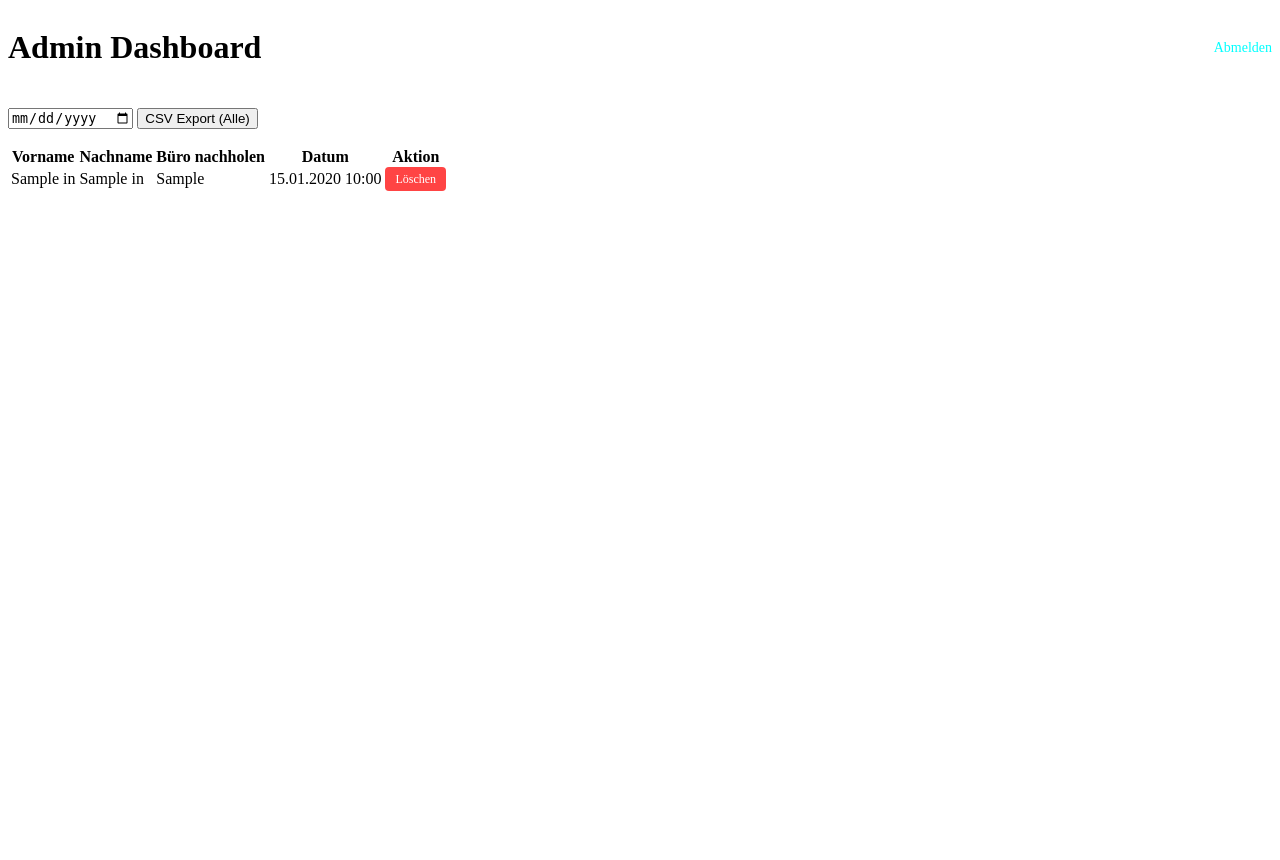
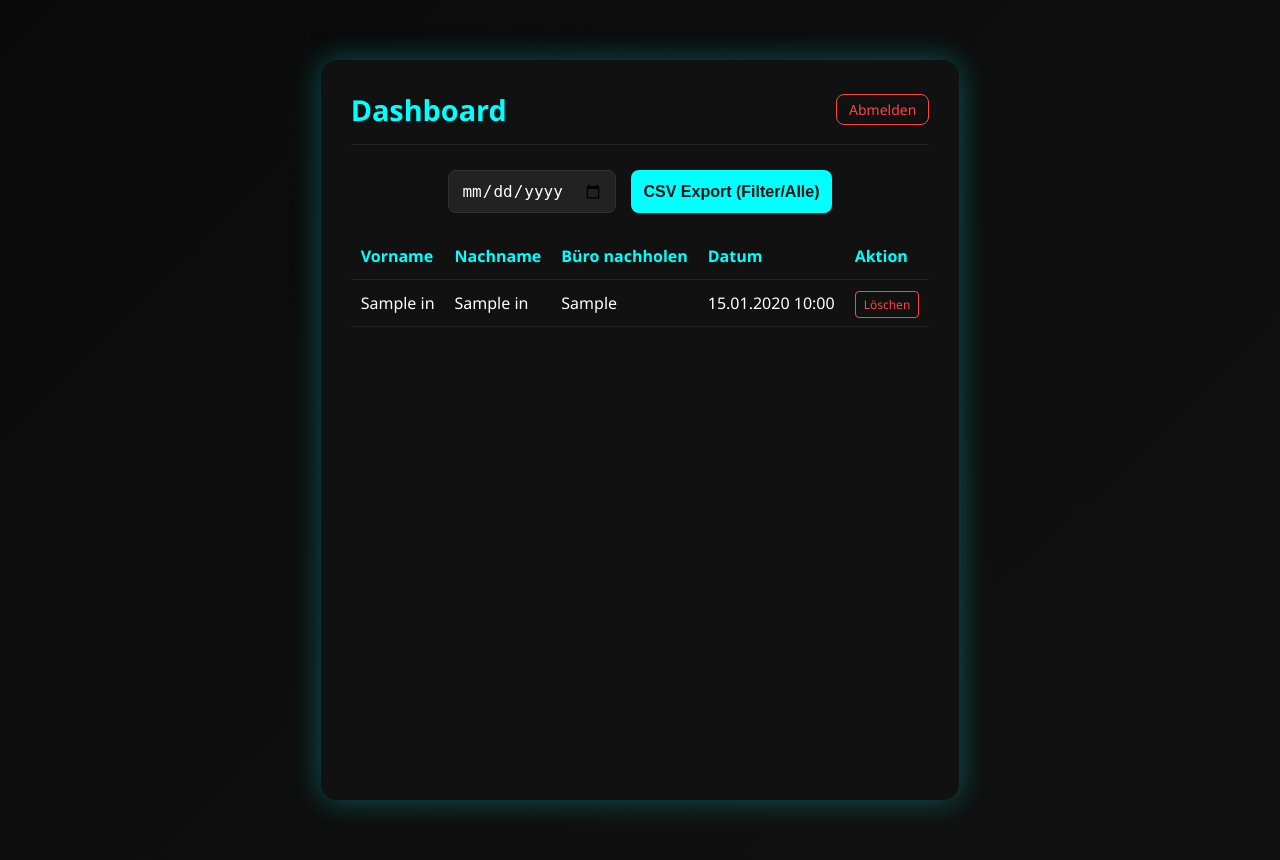
Before and after one commit to mbotru/qr-anwesenheit, a Flask app: page /dashboard in a window 1280 px wide. Before the commit the page ends 191 px from the top, so only its background shows below. Run offline with Flask 3, Linux system fonts and the light colour scheme; the visitor is signed in with stand-in values (Sample User, id 1); tables that the repository leaves empty hold one stand-in row (values such as "Sample post").

Commit message:
Update dashboard.html

```diff
--- a/templates/dashboard.html
+++ b/templates/dashboard.html
@@ -1,35 +1,43 @@
+<!DOCTYPE html>
+<html lang="de">
+<head>
+<meta charset="UTF-8">
+<meta name="viewport" content="width=device-width, initial-scale=1.0">
+<title>Admin Dashboard</title>
 <style>
-    /* Ergänzung für den Lösch-Button */
-    .btn-delete {
-        background: #ff4444;
-        color: white;
-        border: none;
-        padding: 5px 10px;
-        border-radius: 4px;
-        cursor: pointer;
-        text-decoration: none;
-        font-size: 12px;
-    }
-    .btn-delete:hover { background: #cc0000; }
+    * { box-sizing: border-box; margin: 0; padding: 0; }
+    body, html { font-family: 'Segoe UI', sans-serif; background: linear-gradient(135deg, #0a0a0a, #111111); min-height: 100vh; display: flex; justify-content: center; padding: 30px 10px; }
+    .container { background: #111; padding: 30px; border-radius: 16px; box-shadow: 0 0 30px rgba(0, 255, 255, 0.3); max-width: 900px; width: 100%; color: #fff; }
+    .header { display: flex; justify-content: space-between; align-items: center; margin-bottom: 25px; border-bottom: 1px solid #222; padding-bottom: 15px; }
+    h1 { color: #00ffff; font-size: 1.8rem; }
+    .logout-btn { color: #ff4444; text-decoration: none; border: 1px solid #ff4444; padding: 5px 12px; border-radius: 8px; font-size: 14px; transition: 0.3s; }
+    .logout-btn:hover { background: #ff4444; color: white; }
 
-    .header-actions {
-        display: flex;
-        justify-content: space-between;
-        align-items: center;
-        margin-bottom: 20px;
-    }
-    .logout-link { color: #00ffff; text-decoration: none; font-size: 14px; }
+    form { display: flex; flex-wrap: wrap; gap: 15px; justify-content: center; margin-bottom: 20px; }
+    input[type="date"], input[type="submit"] { padding: 10px 12px; border-radius: 8px; border: none; font-size: 16px; }
+    input[type="date"] { background: #222; color: #fff; border: 1px solid #333; }
+    input[type="submit"] { background: #00ffff; color: #111; font-weight: bold; cursor: pointer; transition: 0.3s; }
+    input[type="submit"]:hover { background: #00cccc; }
+
+    table { width: 100%; border-collapse: collapse; margin-top: 20px; text-align: left; }
+    th, td { padding: 12px 10px; border-bottom: 1px solid #222; }
+    th { background-color: #111; color: #00ffff; font-weight: bold; }
+    .btn-delete { color: #ff4444; text-decoration: none; font-size: 12px; padding: 4px 8px; border: 1px solid #ff4444; border-radius: 4px; }
+    .btn-delete:hover { background: #ff4444; color: white; }
+
+    @media (max-width: 600px) { form { flex-direction: column; } table { font-size: 12px; } }
 </style>
-
+</head>
+<body>
 <div class="container">
-    <div class="header-actions">
-        <h1>Admin Dashboard</h1>
-        <a href="/logout" class="logout-link">Abmelden</a>
+    <div class="header">
+        <h1>Dashboard</h1>
+        <a href="/logout" class="logout-btn">Abmelden</a>
     </div>
 
     <form method="GET" action="/admin/export/csv">
         <input type="date" name="date">
-        <input type="submit" value="CSV Export (Alle)">
+        <input type="submit" value="CSV Export (Filter/Alle)">
     </form>
 
     <table>
@@ -50,12 +58,12 @@
                 <td>{{ entry.buerotag_nachholen }}</td>
                 <td>{{ entry.datum.strftime('%d.%m.%Y %H:%M') }}</td>
                 <td>
-                    <a href="{{ url_for('delete_entry', id=entry.id) }}"
-                       class="btn-delete"
-                       onclick="return confirm('Eintrag wirklich löschen?')">Löschen</a>
+                    <a href="{{ url_for('delete_entry', id=entry.id) }}" class="btn-delete" onclick="return confirm('Eintrag wirklich löschen?')">Löschen</a>
                 </td>
             </tr>
         {% endfor %}
         </tbody>
     </table>
 </div>
+</body>
+</html>
```
